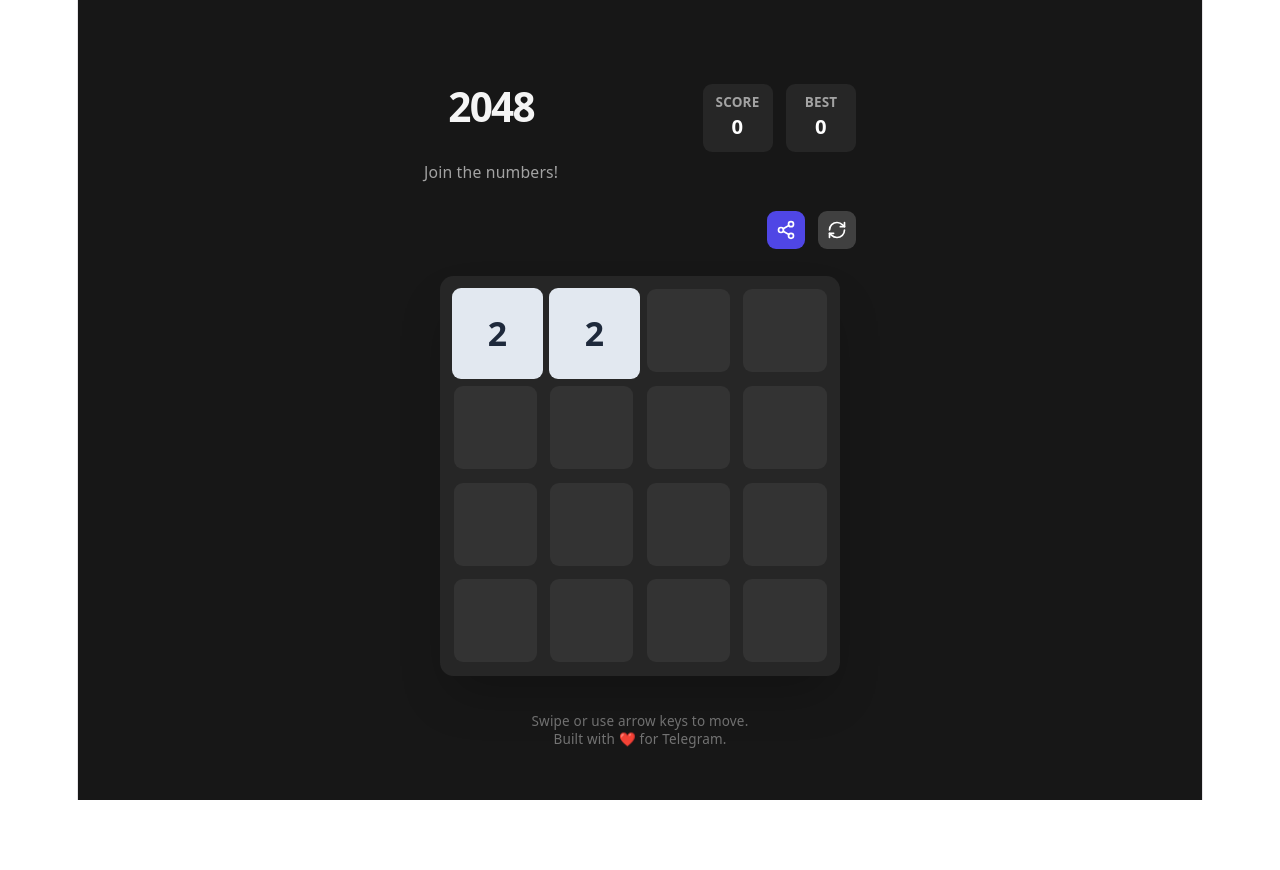
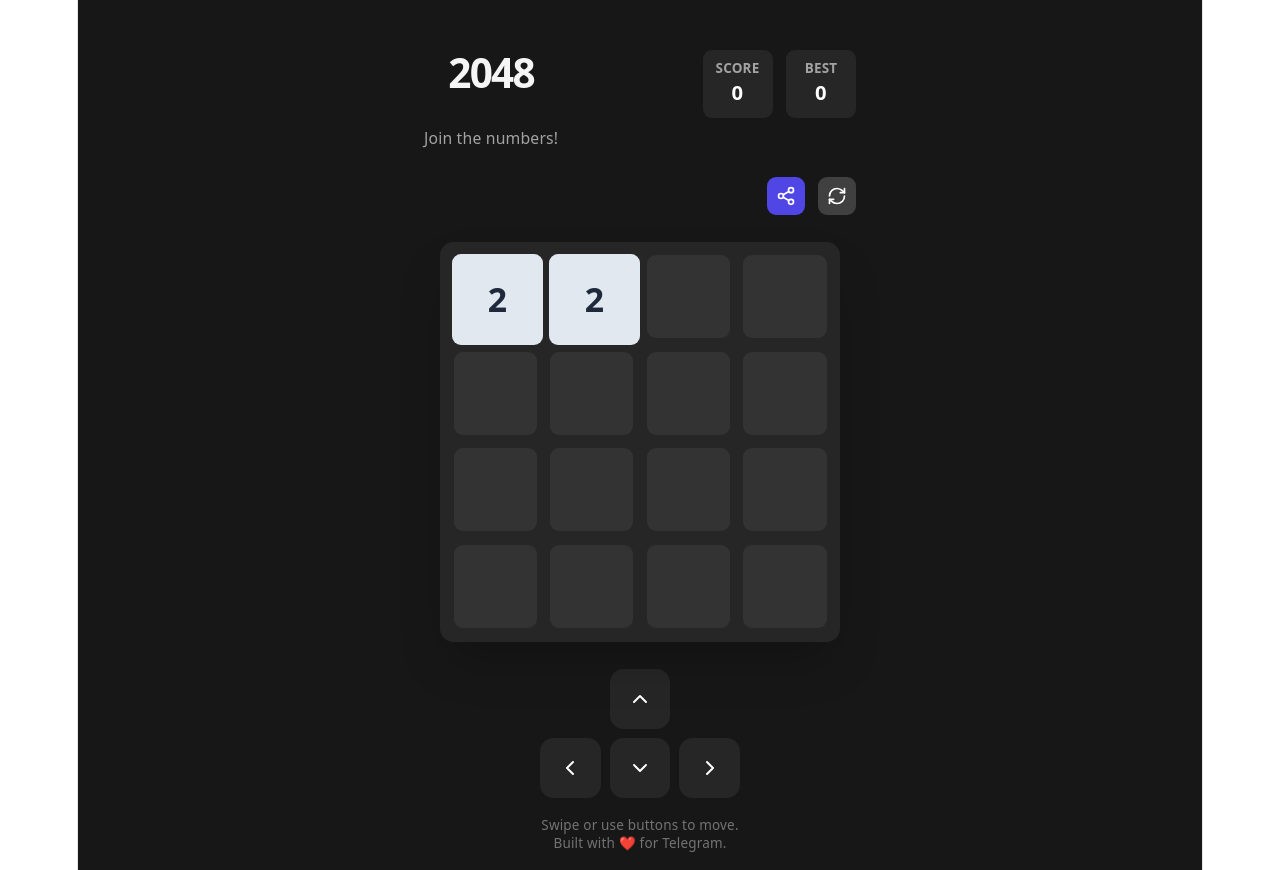
Before and after one commit to jueyi0206/telegram-mini-app-2048-2, a React (Vite) app: page / in a window 1280 px wide. Before the commit the page ends 800 px from the top, so only its background shows below. Built offline with nearby package versions, Linux system fonts and the light colour scheme.

Commit message:
Add files via upload

```diff
--- a/src/App.tsx
+++ b/src/App.tsx
@@ -480,8 +480,43 @@
          )}
        </div>
 
-      <p className="mt-8 text-neutral-500 text-xs text-center">
-        Swipe or use arrow keys to move.
+       {/* Mobile Controls */}
+       <div className="mt-6 grid grid-cols-3 gap-2 w-full max-w-[200px]">
+         <div />
+         <button
+           className="bg-neutral-800 p-4 rounded-xl active:bg-neutral-700 active:scale-95 transition-all flex justify-center items-center"
+           onClick={() => move('UP')}
+           aria-label="Up"
+         >
+           <svg width="24" height="24" viewBox="0 0 24 24" fill="none" stroke="currentColor" strokeWidth="2" strokeLinecap="round" strokeLinejoin="round"><path d="m18 15-6-6-6 6"/></svg>
+         </button>
+         <div />
+
+         <button
+           className="bg-neutral-800 p-4 rounded-xl active:bg-neutral-700 active:scale-95 transition-all flex justify-center items-center"
+           onClick={() => move('LEFT')}
+           aria-label="Left"
+         >
+           <svg width="24" height="24" viewBox="0 0 24 24" fill="none" stroke="currentColor" strokeWidth="2" strokeLinecap="round" strokeLinejoin="round"><path d="m15 18-6-6 6-6"/></svg>
+         </button>
+         <button
+           className="bg-neutral-800 p-4 rounded-xl active:bg-neutral-700 active:scale-95 transition-all flex justify-center items-center"
+           onClick={() => move('DOWN')}
+           aria-label="Down"
+         >
+           <svg width="24" height="24" viewBox="0 0 24 24" fill="none" stroke="currentColor" strokeWidth="2" strokeLinecap="round" strokeLinejoin="round"><path d="m6 9 6 6 6-6"/></svg>
+         </button>
+         <button
+           className="bg-neutral-800 p-4 rounded-xl active:bg-neutral-700 active:scale-95 transition-all flex justify-center items-center"
+           onClick={() => move('RIGHT')}
+           aria-label="Right"
+         >
+           <svg width="24" height="24" viewBox="0 0 24 24" fill="none" stroke="currentColor" strokeWidth="2" strokeLinecap="round" strokeLinejoin="round"><path d="m9 18 6-6-6-6"/></svg>
+         </button>
+       </div>
+
+       <p className="mt-4 text-neutral-500 text-xs text-center">
+         Swipe or use buttons to move.
          <br />
          Built with ❤️ for Telegram.
        </p>
```
Lines whose indentation alone changed are shown as unchanged.
